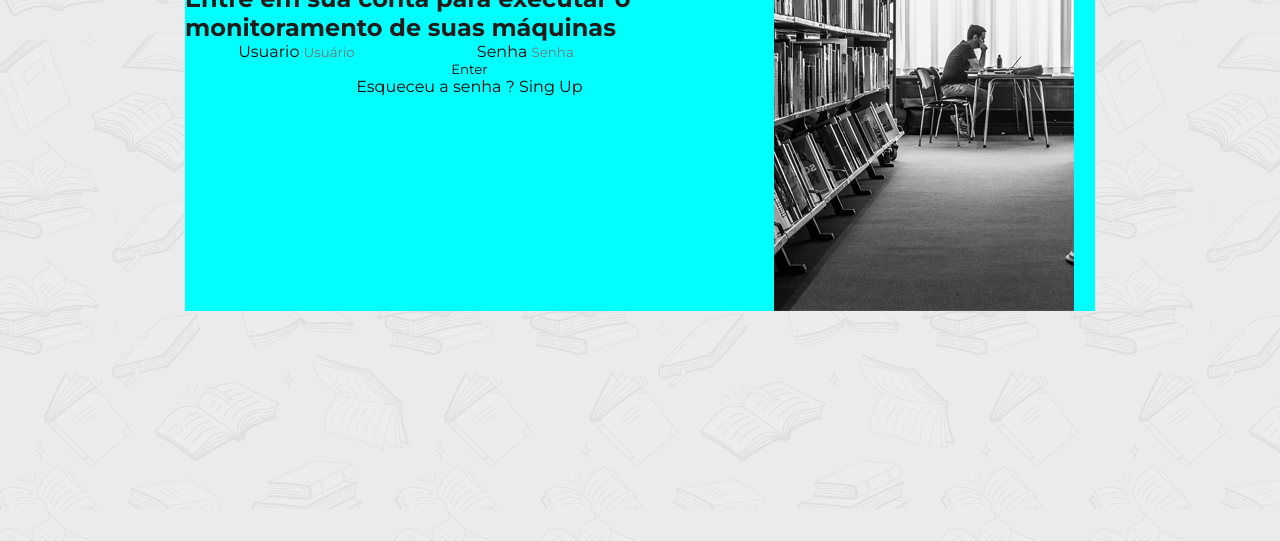
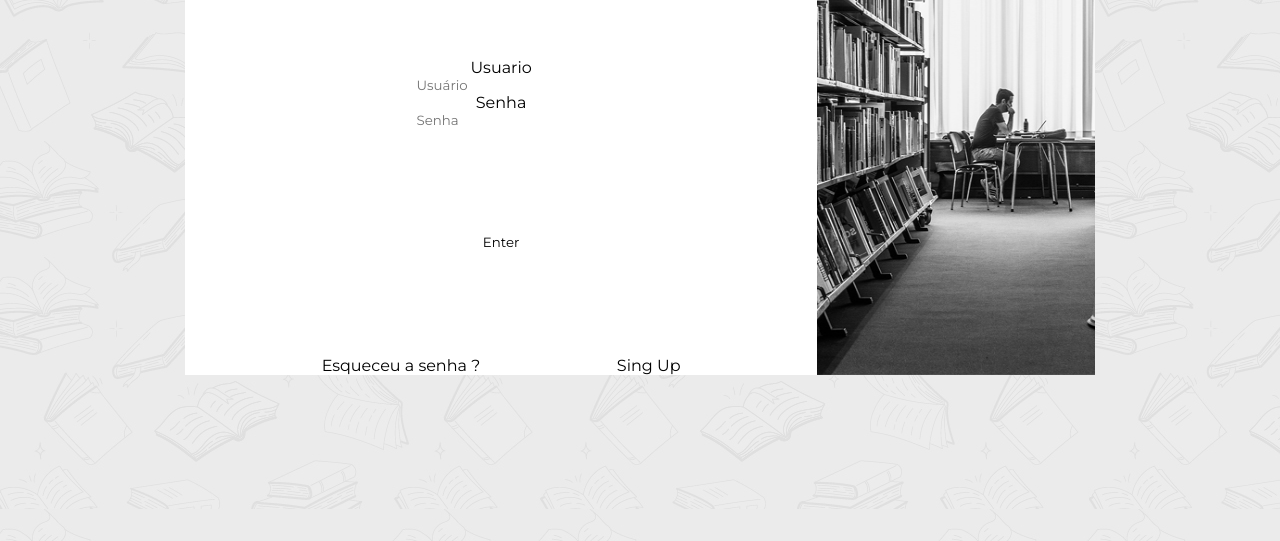
Before and after one commit to Grupo-5-2ADS-C/BiblioTech, a plain HTML site: page Site/public/login.html in a window 1280 px wide. Shown: the part 259-800 px from the top of the page. Drawn offline with Linux system fonts and the light colour scheme.

Commit message:
Tela de login: atualizando tela

```diff
--- a/Site/public/css/login.css
+++ b/Site/public/css/login.css
@@ -10,8 +10,6 @@ body{
   height: 70px;
   display: flex;
   justify-content: center;
-
-
 }
 .header .content_header {
   margin-top: 18px;
@@ -52,17 +50,16 @@ body{
     height: 500px;
     display: flex;
     justify-content: center;
-    background-color: aqua;
+    background-color: white;
     margin: auto;
-    padding: 0 auto;
+    margin-top: 5%;
   }
   .left_login {
-    width: 100vh;
-    height: 50vh;
+    width: 910px;
+    height: 500px;
     display: flex;
-    justify-content: center;
-    align-items: center;
     flex-direction: column;
+    justify-content: space-between;
   }
   .left_login h1 {
     color: rgb(24, 24, 23);
@@ -73,13 +70,43 @@ body{
     font-size: 3vh;
 
   }
+  .content_login{
+display: flex;
+justify-content: center;
+flex-direction: column;
+  }
+ .content_login h2{
+    font-size: 15px;
+  }
 .left_img{
     width: 80vh;
 }
 .right_login {
-    width: 60vh;
+    width: 50vh;
     height: 100%;
     display: flex;
     justify-content: center;
     align-items: center;
+    padding:0;
   }
+  .text_fild{
+    display: flex;
+    justify-content: center;
+    align-items: center;
+    flex-direction: column;
+  }
+  .links{
+    display: flex;
+    justify-content: space-evenly;
+    align-items: center;
+
+  }
+  img{
+    width: 100%;
+    height: 100%;
+  }
+  html{
+    width: 100vw;
+    height: 100vh;
+    font-size: 62.5;
+  }
```
